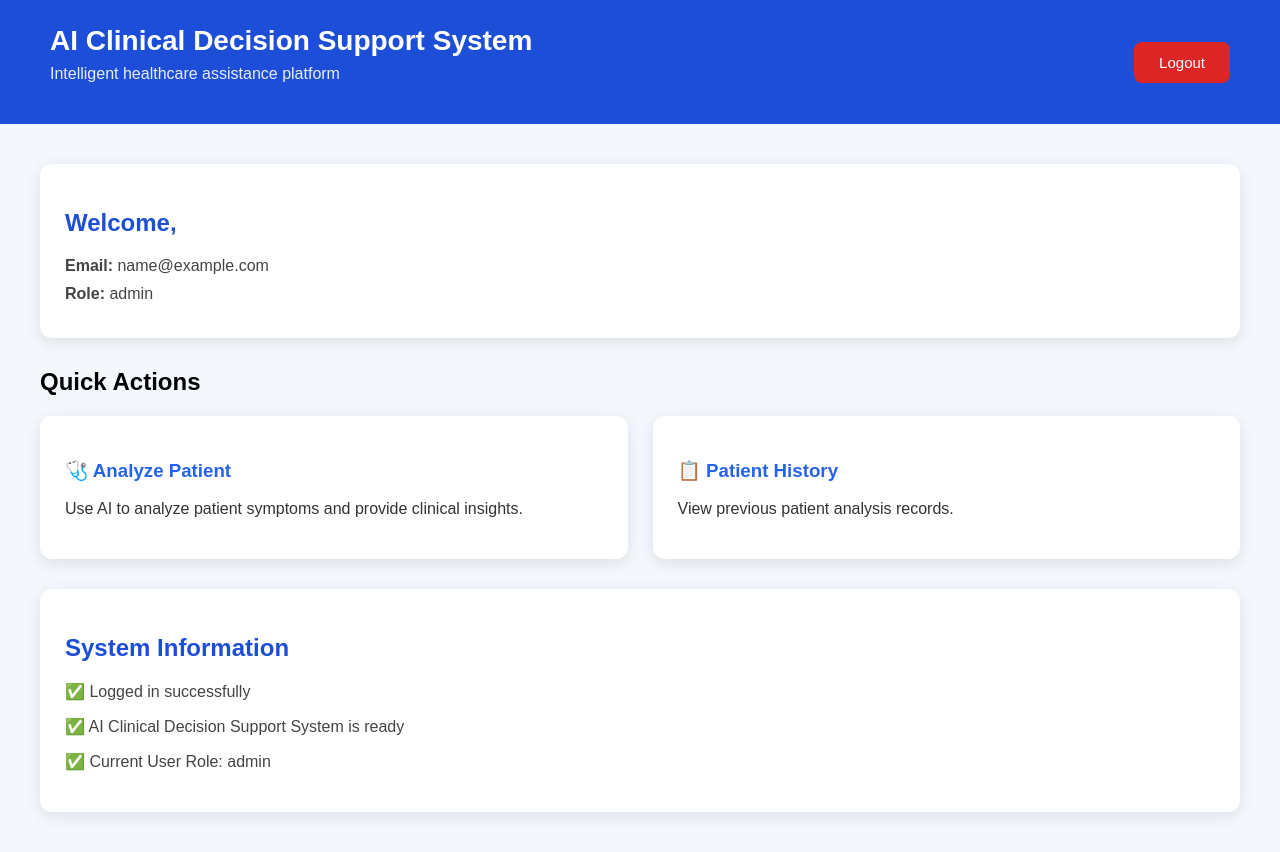
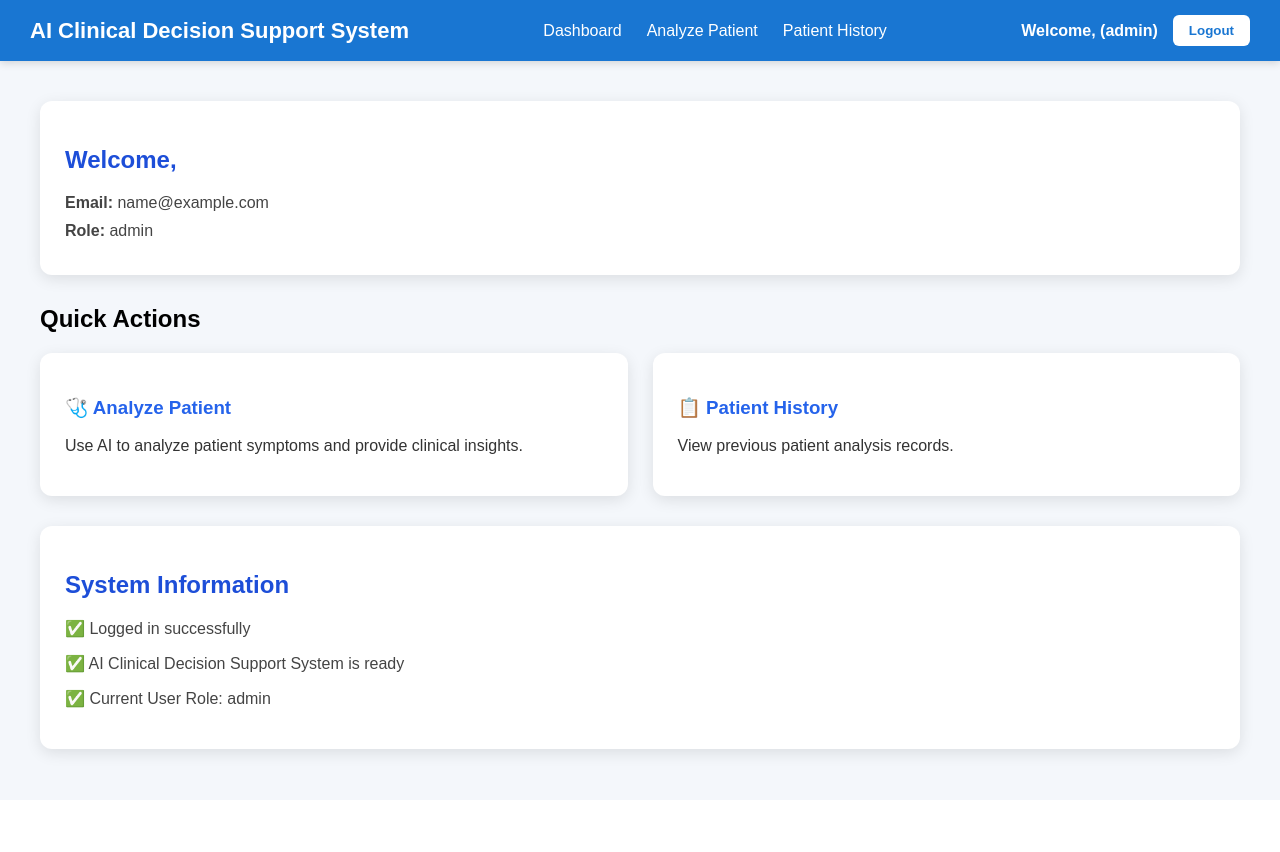
Before and after one commit to minasty/ai-clinical-decision-support-system, a React (Create React App) app in the folder frontend/: page /dashboard in a window 1280 px wide. After the commit the page ends 800 px from the top, so only its background shows below. Built offline with nearby package versions, Linux system fonts and the light colour scheme; no server answers; sample sign-in values are in the browser's storage.

Commit message:
Refactor Dashboard component to include Navbar

```diff
--- a/frontend/src/pages/Dashboard.jsx
+++ b/frontend/src/pages/Dashboard.jsx
@@ -1,61 +1,22 @@
-import { Link, useNavigate } from "react-router-dom";
+import { Link } from "react-router-dom";
 import { useAuth } from "../context/AuthContext";
+
+import Navbar from "../components/Navbar";
 
 import "./Dashboard.css";
 
-
 function Dashboard() {
 
-    const { user, logout } = useAuth();
-    const navigate = useNavigate();
-
-
-    const handleLogout = () => {
-
-        logout();
-
-        navigate("/login");
-
-    };
-
+    const { user } = useAuth();
 
     return (
 
         <div className="dashboard-page">
 
-
-            {/* Header */}
-
-            <header className="dashboard-header">
-
-                <div>
-
-                    <h1>
-                        AI Clinical Decision Support System
-                    </h1>
-
-                    <p>
-                        Intelligent healthcare assistance platform
-                    </p>
-
-                </div>
-
-
-                <button
-                    className="logout-button"
-                    onClick={handleLogout}
-                >
-                    Logout
-                </button>
-
-
-            </header>
-
-
+            {/* Navigation Bar */}
+            <Navbar />
 
             <main className="dashboard-content">
-
-
 
                 {/* User Profile */}
 
@@ -65,30 +26,21 @@ function Dashboard() {
                         Welcome, {user?.full_name}
                     </h2>
 
-
                     <div className="user-details">
 
                         <p>
-                            <strong>Email:</strong>
-                            {" "}
+                            <strong>Email:</strong>{" "}
                             {user?.email}
                         </p>
 
-
                         <p>
-                            <strong>Role:</strong>
-                            {" "}
+                            <strong>Role:</strong>{" "}
                             {user?.role}
                         </p>
 
-
                     </div>
 
-
                 </section>
-
-
-
 
                 {/* Quick Actions */}
 
@@ -98,9 +50,7 @@ function Dashboard() {
                         Quick Actions
                     </h2>
 
-
                     <div className="action-container">
-
 
                         <Link
                             to="/analyze"
@@ -117,9 +67,6 @@ function Dashboard() {
 
                         </Link>
 
-
-
-
                         <Link
                             to="/history"
                             className="action-card"
@@ -135,47 +82,33 @@ function Dashboard() {
 
                         </Link>
 
-
                     </div>
 
-
                 </section>
-
-
-
-
 
                 {/* System Information */}
 
                 <section className="system-card">
 
-
                     <h2>
                         System Information
                     </h2>
-
 
                     <p>
                         ✅ Logged in successfully
                     </p>
 
-
                     <p>
                         ✅ AI Clinical Decision Support System is ready
                     </p>
-
 
                     <p>
                         ✅ Current User Role: {user?.role}
                     </p>
 
-
                 </section>
 
-
-
             </main>
-
 
         </div>
 
@@ -183,5 +116,4 @@ function Dashboard() {
 
 }
 
-
 export default Dashboard;
```
